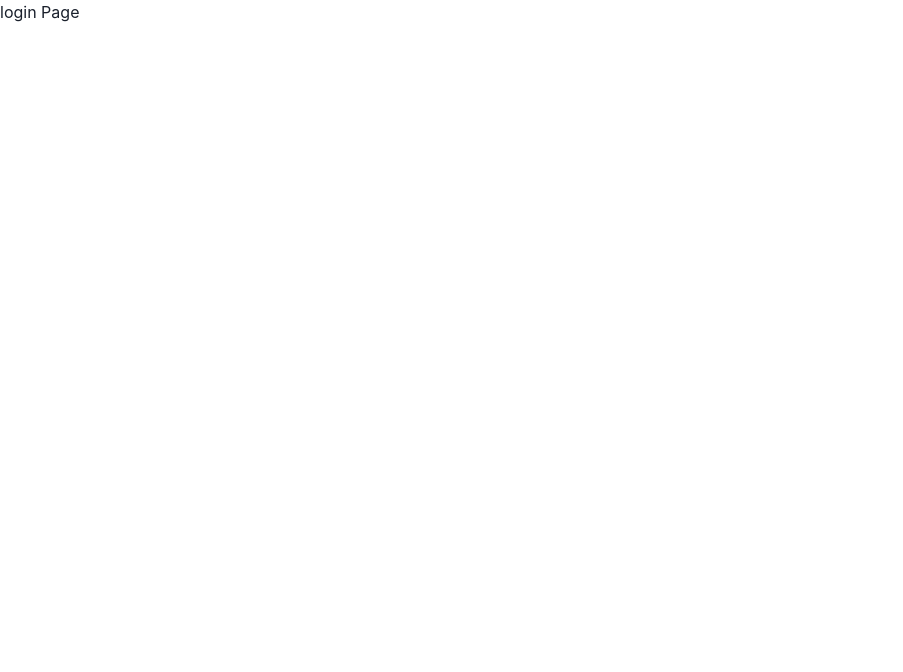
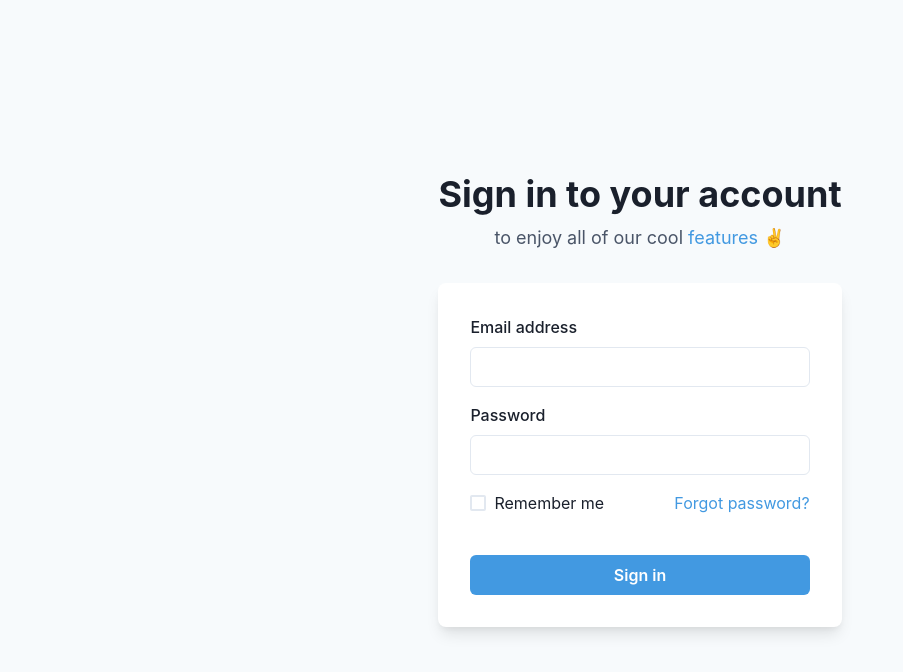
Before and after one commit to Revirdi/individual-project, a Next.js app: page /login in a window 1280 px wide. Shown: the top 672 px of the page, without its empty margins (0-903 px from the left). Built offline with nearby package versions, Linux system fonts and the light colour scheme.

Commit message:
Styling login pages

```diff
--- a/pages/login.js
+++ b/pages/login.js
@@ -1,5 +1,70 @@
-import React from "react";
+import {
+  Flex,
+  Box,
+  FormControl,
+  FormLabel,
+  Input,
+  Checkbox,
+  Stack,
+  Link,
+  Button,
+  Heading,
+  Text,
+  useColorModeValue,
+} from "@chakra-ui/react";
 
-export default function login() {
-  return <div>login Page</div>;
+export default function SimpleCard() {
+  return (
+    <Flex
+      minH={"100vh"}
+      align={"center"}
+      justify={"center"}
+      bg={useColorModeValue("gray.50", "gray.800")}
+    >
+      <Stack spacing={8} mx={"auto"} maxW={"lg"} py={12} px={6}>
+        <Stack align={"center"}>
+          <Heading fontSize={"4xl"}>Sign in to your account</Heading>
+          <Text fontSize={"lg"} color={"gray.600"}>
+            to enjoy all of our cool <Link color={"blue.400"}>features</Link> ✌️
+          </Text>
+        </Stack>
+        <Box
+          rounded={"lg"}
+          bg={useColorModeValue("white", "gray.700")}
+          boxShadow={"lg"}
+          p={8}
+        >
+          <Stack spacing={4}>
+            <FormControl id="email">
+              <FormLabel>Email address</FormLabel>
+              <Input type="email" />
+            </FormControl>
+            <FormControl id="password">
+              <FormLabel>Password</FormLabel>
+              <Input type="password" />
+            </FormControl>
+            <Stack spacing={10}>
+              <Stack
+                direction={{ base: "column", sm: "row" }}
+                align={"start"}
+                justify={"space-between"}
+              >
+                <Checkbox>Remember me</Checkbox>
+                <Link color={"blue.400"}>Forgot password?</Link>
+              </Stack>
+              <Button
+                bg={"blue.400"}
+                color={"white"}
+                _hover={{
+                  bg: "blue.500",
+                }}
+              >
+                Sign in
+              </Button>
+            </Stack>
+          </Stack>
+        </Box>
+      </Stack>
+    </Flex>
+  );
 }
```
